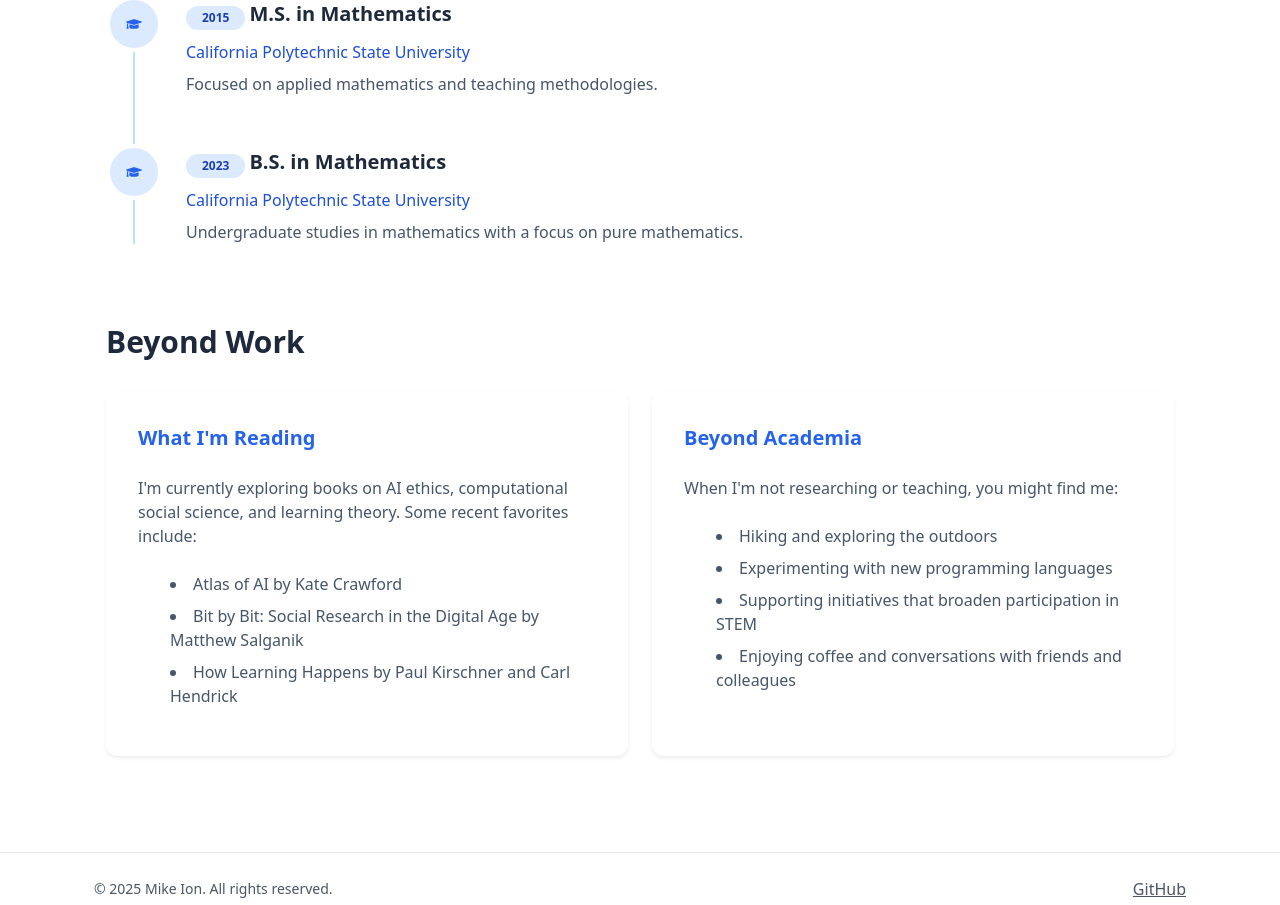
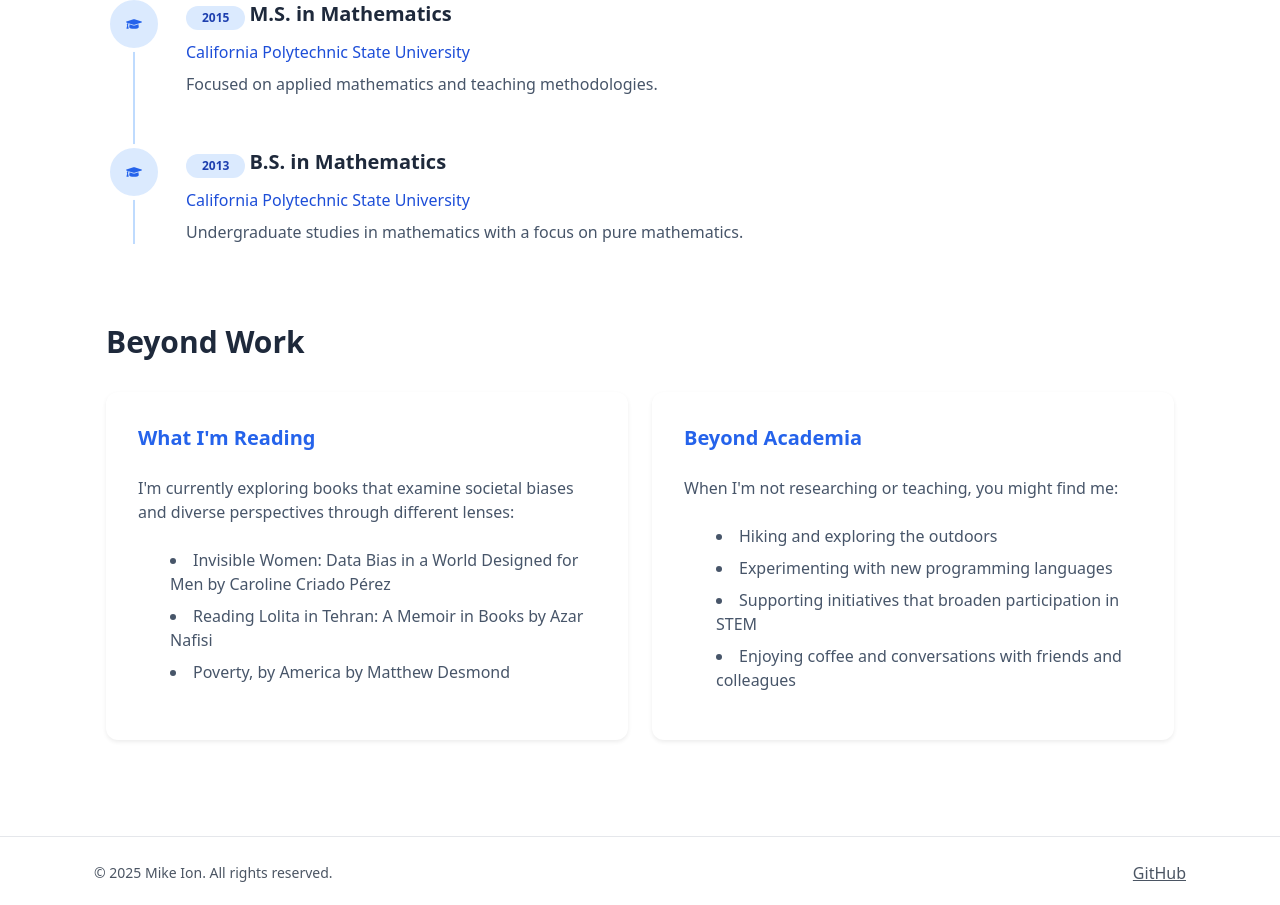
Before and after one commit to mikeion/personal-homepage, a Next.js app: page /about in a window 1280 px wide. Shown: the part 1819-2724 px from the top of the page. Built offline with nearby package versions, Linux system fonts and the light colour scheme.

Commit message:
Update reading list with current books

```diff
--- a/src/app/about/page.tsx
+++ b/src/app/about/page.tsx
@@ -29,7 +29,7 @@ export default function About() {
       icon: <FaChalkboardTeacher />,
     },
     {
-      year: "2011-2013",
+      year: "2015-2016",
       role: "Peace Corps Volunteer",
       institution: "Botswana",
       description: "Taught middle and high school mathematics while immersing in the local culture and community.",
@@ -43,9 +43,9 @@ export default function About() {
       icon: <FaGraduationCap />,
     },
     {
-      year: "2023",
+      year: "2013",
       role: "B.S. in Mathematics",
-      institution: "California Polytechnic State University", // Assuming same institution as MS, update if different
+      institution: "California Polytechnic State University",
       description: "Undergraduate studies in mathematics with a focus on pure mathematics.",
       icon: <FaGraduationCap />,
     },
@@ -176,12 +176,12 @@ export default function About() {
             <div className="bg-white dark:bg-slate-800 rounded-xl shadow-sm p-8 h-full">
               <h3 className="text-xl font-bold mb-4 text-blue-600 dark:text-blue-400">What I'm Reading</h3>
               <p className="text-slate-600 dark:text-slate-300 mb-4">
-                I'm currently exploring books on AI ethics, computational social science, and learning theory. Some recent favorites include:
+                I'm currently exploring books that examine societal biases and diverse perspectives through different lenses:
               </p>
               <ul className="list-disc list-inside space-y-2 text-slate-600 dark:text-slate-300">
-                <li>Atlas of AI by Kate Crawford</li>
-                <li>Bit by Bit: Social Research in the Digital Age by Matthew Salganik</li>
-                <li>How Learning Happens by Paul Kirschner and Carl Hendrick</li>
+                <li>Invisible Women: Data Bias in a World Designed for Men by Caroline Criado Pérez</li>
+                <li>Reading Lolita in Tehran: A Memoir in Books by Azar Nafisi</li>
+                <li>Poverty, by America by Matthew Desmond</li>
               </ul>
             </div>
           </Col>
```
